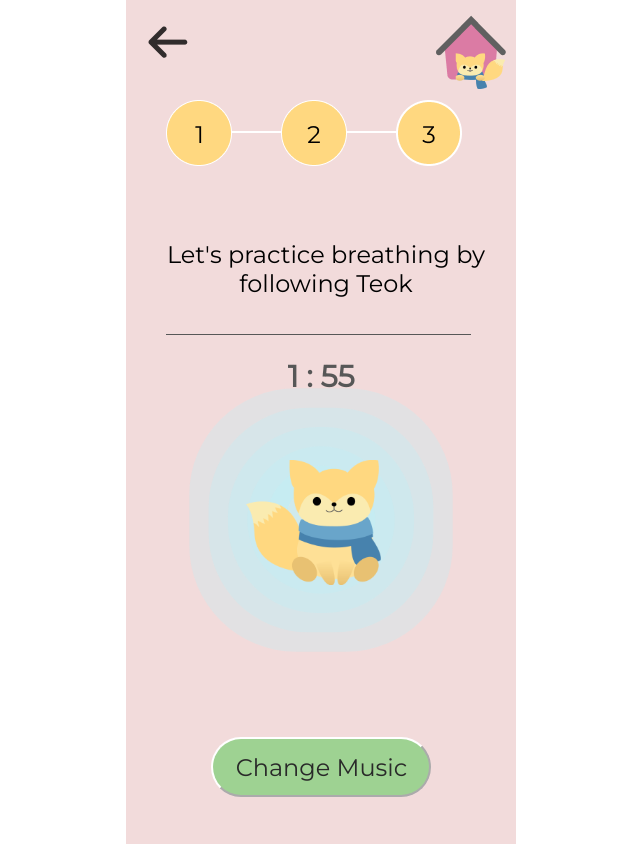
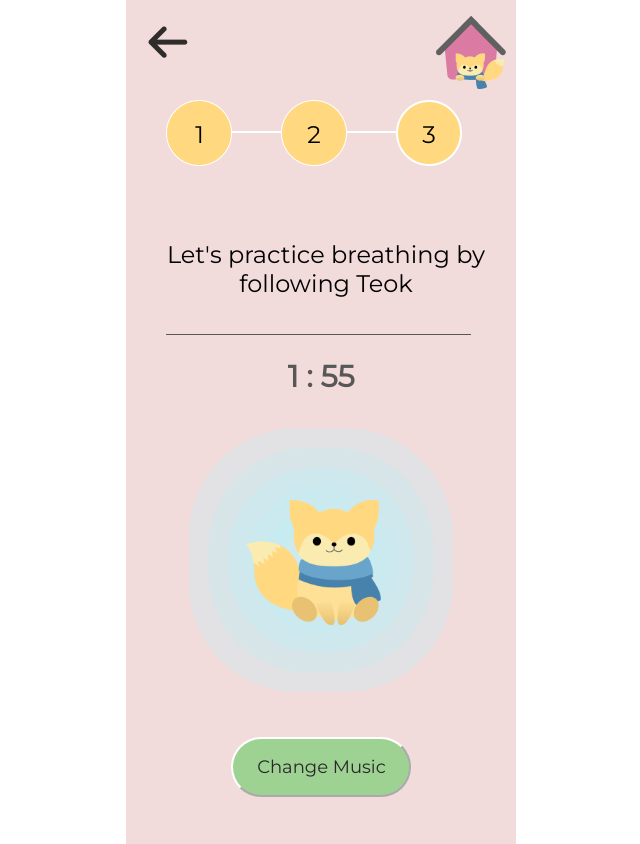
Before and after one commit to kaleytsangbcit/teok_final, a Next.js app in the folder teok/: page /relaxation in a window 1280 px wide. Shown: the whole page, without its empty margins (319-959 px from the left). Built offline with nearby package versions, Linux system fonts and the light colour scheme.

Commit message:
Adjust the font size

```diff
--- a/teok/comps/buttons.js
+++ b/teok/comps/buttons.js
@@ -39,9 +39,9 @@ const GreenButton = styled.button`
 const GreenButtonChangeMusic = styled.button`
     background:#9ED292;
     text-align:center;
-    font-size:24px;
+    font-size:18px;
     padding-right:5px;
-    width:220px;
+    width:180px;
     height:60px;
     border-radius:50px;
     color:#292929;
--- a/teok/styles/Relax.module.css
+++ b/teok/styles/Relax.module.css
@@ -87,7 +87,7 @@
 
 .logowithbreathing {
   position:absolute;
-  top:460px;
+  top:500px;
   left:120px;
 }
 
@@ -98,7 +98,7 @@
 .breathingcircle {
   color: transparent;
   position: absolute;
-  top: 520px;
+  top: 560px;
   left: 50%;
   transform: translate(-50%, -50%);
   width: 70px;
```
